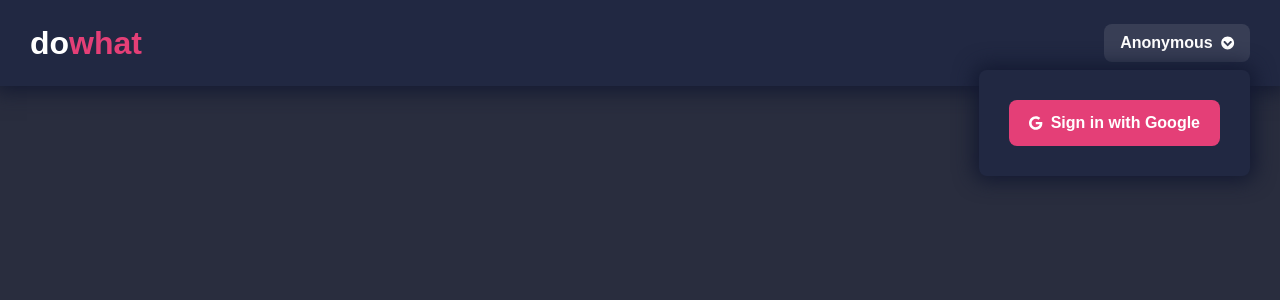
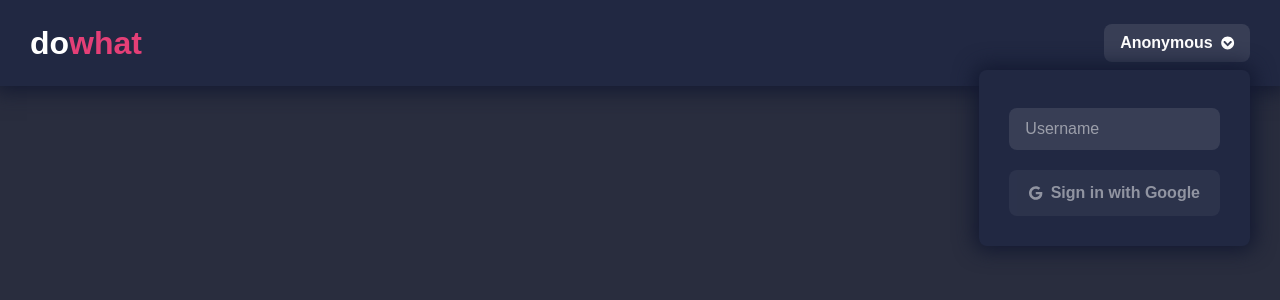
Before and after one commit to kenmueller/dowhat, a Next.js app in the folder public/: page / in a window 1280 px wide. Both pictures are taken after a click on the button "Anonymous". Shown: the top 300 px of the page. Built offline with nearby package versions, Linux system fonts and the light colour scheme; a web font is replaced by a local one.

Commit message:
checks name

```diff
--- a/public/components/GoogleSignInButton.tsx
+++ /dev/null
@@ -1,25 +0,0 @@
-import { useCallback } from 'react'
-import { FontAwesomeIcon } from '@fortawesome/react-fontawesome'
-import { faGoogle } from '@fortawesome/free-brands-svg-icons'
-
-import styles from 'styles/components/GoogleSignInButton.module.scss'
-
-const GoogleSignInButton = () => {
-	const signIn = useCallback(() => {
-
-	}, [])
-
-	return (
-		<button className={styles.root} onClick={signIn}>
-			<FontAwesomeIcon
-				className={styles.icon}
-				icon={faGoogle}
-			/>
-			<p className={styles.message}>
-				Sign in with Google
-			</p>
-		</button>
-	)
-}
-
-export default GoogleSignInButton
--- /dev/null
+++ b/public/components/GoogleSignInForm.tsx
@@ -0,0 +1,125 @@
+import { useState, useCallback, FormEvent, ChangeEvent, useEffect } from 'react'
+import { toast } from 'react-toastify'
+import { FontAwesomeIcon } from '@fortawesome/react-fontawesome'
+import { faGoogle } from '@fortawesome/free-brands-svg-icons'
+
+import firebase from 'lib/firebase'
+
+import styles from 'styles/components/GoogleSignInForm.module.scss'
+
+import 'firebase/auth'
+import 'firebase/firestore'
+
+const auth = firebase.auth()
+const firestore = firebase.firestore()
+
+const provider = new firebase.auth.GoogleAuthProvider()
+provider.addScope('https://www.googleapis.com/auth/userinfo.email')
+
+const GoogleSignInButton = () => {
+	const [isLoading, setIsLoading] = useState(false)
+	const [isNameValidationLoading, setIsNameValidationLoading] = useState(false)
+
+	const [name, setName] = useState('')
+	const [isNameValid, setIsNameValid] = useState(false)
+
+	const signIn = useCallback(async (event: FormEvent<HTMLFormElement>) => {
+		try {
+			event.preventDefault()
+
+			const {
+				user,
+				additionalUserInfo
+			} = await auth.signInWithPopup(provider)
+
+			if (!(user && additionalUserInfo))
+				throw new Error('An unknown error occurred. Please try again')
+
+			if (!user.email)
+				throw new Error('Unable to get your email address')
+
+			if (!additionalUserInfo.isNewUser)
+				return
+
+			setIsLoading(true)
+
+			await Promise.all([
+				user.updateProfile({ displayName: name }),
+				firestore.doc(`users/${user.uid}`).set({
+					name,
+					email: user.email,
+					joined: firebase.firestore.FieldValue.serverTimestamp()
+				})
+			])
+
+			setIsLoading(false)
+		} catch ({ code, message }) {
+			if (code !== 'auth/popup-closed-by-user')
+				toast.error(message)
+		}
+	}, [setIsLoading])
+
+	const onNameInputChange = useCallback((event: ChangeEvent<HTMLInputElement>) => {
+		setName(event.target.value)
+	}, [setName])
+
+	// Validate name
+	useEffect(() => {
+		if (!name)
+			return setIsNameValid(false)
+
+		let shouldContinue = true
+
+		setIsNameValidationLoading(true)
+
+		firestore
+			.collection('users')
+			.where('name', '==', name)
+			.limit(1)
+			.get()
+			.then(({ empty }) => {
+				if (!shouldContinue)
+					return
+
+				setIsNameValid(empty)
+				setIsNameValidationLoading(false)
+			})
+			.catch(error => {
+				if (!shouldContinue)
+					return
+
+				setIsNameValid(false)
+				setIsNameValidationLoading(false)
+
+				toast.error(error.message)
+			})
+
+		return () => { shouldContinue = false }
+	}, [name])
+
+	return (
+		<form onSubmit={signIn}>
+			<input
+				className={styles.nameInput}
+				required
+				placeholder="Username"
+				value={name}
+				onChange={onNameInputChange}
+			/>
+			<button
+				className={styles.button}
+				disabled={isLoading || isNameValidationLoading || !isNameValid}
+			>
+				<FontAwesomeIcon
+					className={styles.buttonIcon}
+					icon={faGoogle}
+				/>
+				<p className={styles.buttonMessage}>
+					Sign in with Google
+				</p>
+			</button>
+		</form>
+	)
+}
+
+export default GoogleSignInButton
--- a/public/components/ProfileDropdown.tsx
+++ b/public/components/ProfileDropdown.tsx
@@ -3,7 +3,7 @@ import { FontAwesomeIcon } from '@fortawesome/react-fontawesome'
 import { faChevronCircleDown } from '@fortawesome/free-solid-svg-icons'
 import cx from 'classnames'
 
-import GoogleSignInButton from './GoogleSignInButton'
+import GoogleSignInForm from './GoogleSignInForm'
 
 import styles from 'styles/components/ProfileDropdown.module.scss'
 
@@ -51,7 +51,7 @@ const ProfileDropdown = () => {
 					[styles.showing]: isShowing
 				})}
 			>
-				<GoogleSignInButton />
+				<GoogleSignInForm />
 			</div>
 		</div>
 	)
--- /dev/null
+++ b/public/lib/firebase.ts
@@ -0,0 +1,15 @@
+import firebase from 'firebase/app'
+
+if (!firebase.apps.length)
+	firebase.initializeApp({
+		apiKey: 'AIzaSyD5ZI0rZXHoGF1Ngmp97CNUus0EKLWm1ZU',
+		authDomain: 'dowhat-live.firebaseapp.com',
+		databaseURL: 'https://dowhat-live.firebaseio.com',
+		projectId: 'dowhat-live',
+		storageBucket: 'dowhat-live.appspot.com',
+		messagingSenderId: '40492501082',
+		appId: '1:40492501082:web:093e0da76ee0f9940a7063',
+		measurementId: 'G-TGMTDYRTRH'
+	})
+
+export default firebase
--- a/public/package.json
+++ b/public/package.json
@@ -12,9 +12,11 @@
 		"@fortawesome/free-solid-svg-icons": "^5.14.0",
 		"@fortawesome/react-fontawesome": "^0.1.11",
 		"classnames": "^2.2.6",
+		"firebase": "^7.19.1",
 		"next": "^9.5.2",
 		"react": "^16.13.1",
 		"react-dom": "^16.13.1",
+		"react-toastify": "^6.0.8",
 		"sass": "^1.26.10"
 	},
 	"devDependencies": {
--- a/public/pages/_app.tsx
+++ b/public/pages/_app.tsx
@@ -1,5 +1,6 @@
 import { AppProps } from 'next/app'
 import Head from 'next/head'
+import { ToastContainer } from 'react-toastify'
 
 import 'styles/global.scss'
 
@@ -18,6 +19,7 @@ const App = ({ Component, pageProps }: AppProps) => (
 			/>
 		</Head>
 		<Component {...pageProps} />
+		<ToastContainer />
 	</>
 )
 
--- a/public/styles/components/GoogleSignInButton.module.scss
+++ /dev/null
@@ -1,24 +0,0 @@
-.root {
-	display: flex;
-	align-items: center;
-	padding: 12px 20px;
-	color: white;
-	background: #e43f77;
-	border-radius: 8px;
-	transition: background 0.3s;
-
-	&:hover {
-		background: transparentize(white, 0.9);
-	}
-}
-
-.icon {
-	height: 22px;
-	margin-right: 8px;
-}
-
-.message {
-	white-space: nowrap;
-	font-size: 16px;
-	font-weight: 900;
-}
--- /dev/null
+++ b/public/styles/components/GoogleSignInForm.module.scss
@@ -0,0 +1,46 @@
+.nameInput {
+	width: 100%;
+	margin: 8px 0 20px;
+	padding: 12px 16px;
+	font-size: 16px;
+	color: white;
+	background: transparentize(white, 0.9);
+	border-radius: 8px;
+
+	&::placeholder {
+		color: transparentize(white, 0.5);
+	}
+}
+
+.button {
+	display: flex;
+	align-items: center;
+	padding: 12px 20px;
+	color: white;
+	background: transparentize(white, 0.9);
+	border-radius: 8px;
+	transition: background 0.3s;
+
+	&:disabled {
+		opacity: 0.5;
+	}
+
+	&:not(:disabled) {
+		background: #e43f77;
+
+		&:hover {
+			background: transparentize(white, 0.9);
+		}
+	}
+}
+
+.buttonIcon {
+	height: 22px;
+	margin-right: 8px;
+}
+
+.buttonMessage {
+	white-space: nowrap;
+	font-size: 16px;
+	font-weight: 900;
+}
--- a/public/styles/components/ProfileDropdown.module.scss
+++ b/public/styles/components/ProfileDropdown.module.scss
@@ -9,7 +9,6 @@
 	color: white;
 	background: transparentize(white, 0.9);
 	border-radius: 8px;
-	outline: none;
 	transition: background 0.3s;
 
 	&:hover {
--- a/public/styles/global.scss
+++ b/public/styles/global.scss
@@ -1,3 +1,5 @@
+@use 'toast';
+
 *,
 ::before,
 ::after {
@@ -6,6 +8,7 @@
 	padding: 0;
 	font-family: Muli, Arial, Helvetica, sans-serif;
 	border: none;
+	outline: none;
 }
 
 body {
@@ -14,4 +17,8 @@ body {
 
 button {
 	cursor: pointer;
+
+	&:disabled {
+		cursor: default;
+	}
 }
--- /dev/null
+++ b/public/styles/toast.scss
@@ -0,0 +1,7 @@
+@use 'react-toastify/dist/ReactToastify';
+
+.Toastify__toast {
+	font-weight: bold;
+	padding-left: 16px;
+	border-radius: 5px;
+}
```
Also changed, not shown: 1 other file (tests, documents, lock files or other folders).
